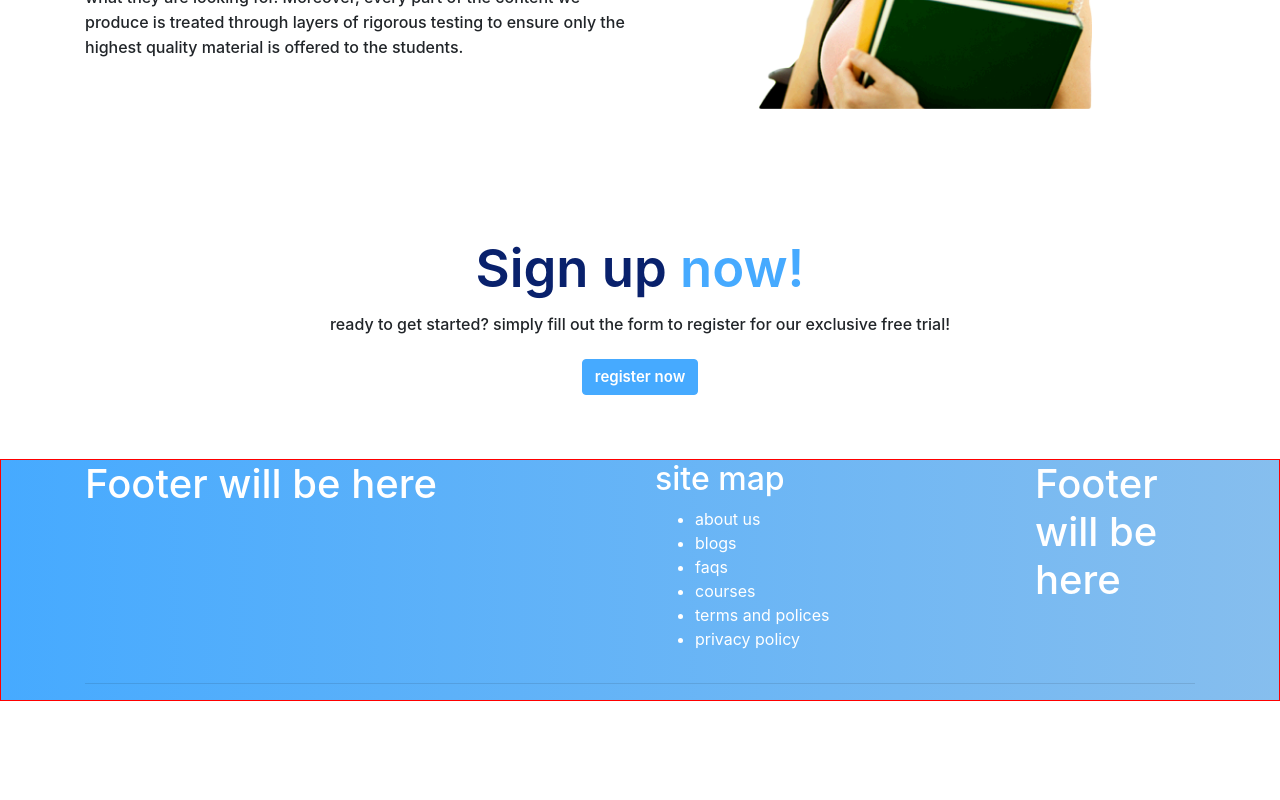
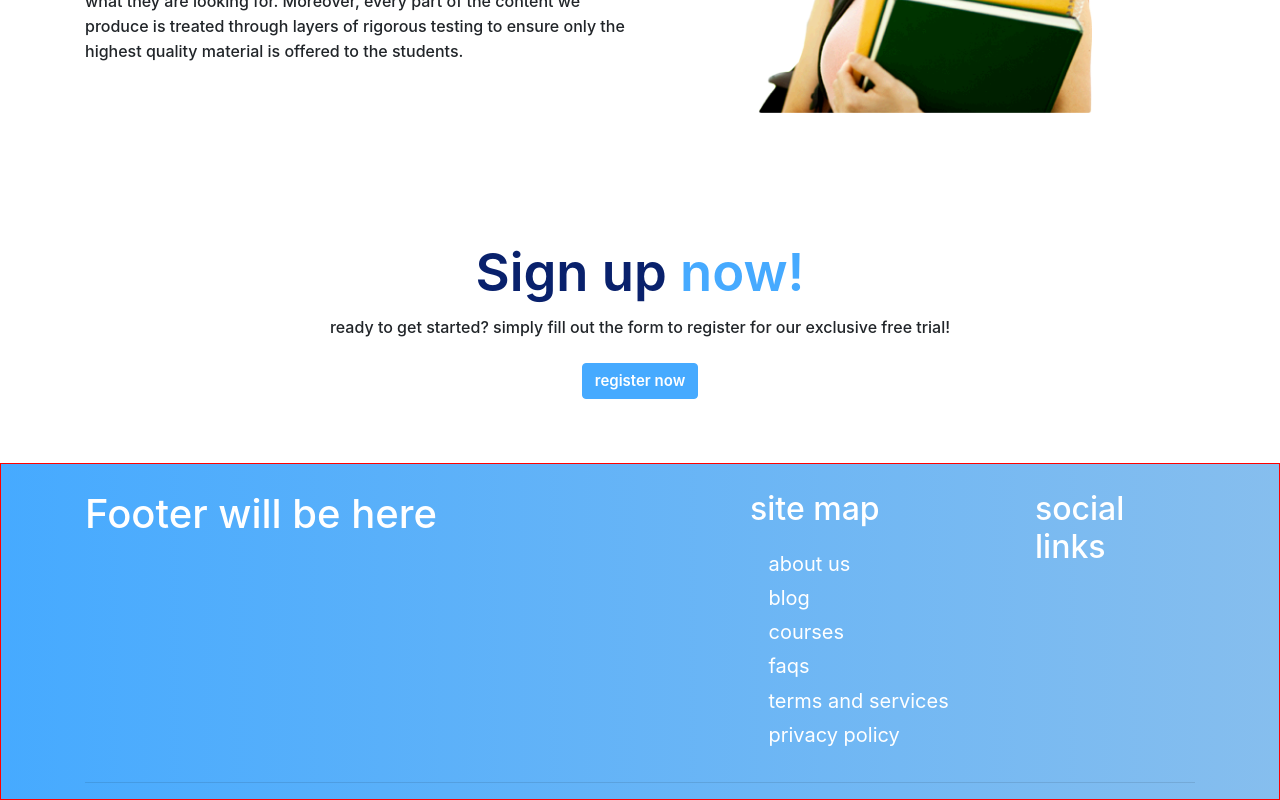
Before and after one commit to Jahanzaib5/dumb-project, a React (Create React App) app in the folder frontend/app/: page /Aboutus in a window 1280 px wide. Shown: the part 1490-2290 px from the top of the page. Before the commit the page ends 2191 px from the top, so only its background shows below. Built offline with nearby package versions, Linux system fonts and the light colour scheme; the HTML template or start-up script is replaced by a standard one.

Commit message:
adding the logo

```diff
--- a/frontend/app/src/components/Footer/Footer.js
+++ b/frontend/app/src/components/Footer/Footer.js
@@ -1,41 +1,48 @@
 import React, { Component } from "react";
 import { Container, Row, Col } from "reactstrap";
 import "./footer.css";
+import { FontAwesomeIcon } from "@fortawesome/react-fontawesome";
+import { faInstagram } from "@fortawesome/free-solid-svg-icons";
 
 export default class Footer extends Component {
   render() {
     return (
       <div className="footer">
-        <Container>
+        <Container style={{marginTop:'2%'}}>
           <Row>
-            <Col xs={12} md={6}>
+            <Col xs={12} md={7}>
               <h1>Footer will be here</h1>
             </Col>
-            <Col xs={6} md={4}>
-              <h2>site map</h2>
+            <Col xs={6} md={3}>
+              <h2 style={{marginBottom:'8%'}}>site map</h2>
               <ul>
                   <li>
-                      about us
+                      <a href="#">about us</a>
                   </li>
                   <li>
-                      blogs
+                      <a href="#">blog</a>
                   </li>
                   <li>
-                      faqs
+                      <a href="#">courses</a>
                   </li>
                   <li>
-                      courses
+                      <a href="#">faqs</a>
                   </li>
                   <li>
-                      terms and polices
+                      <a href="#">terms and services</a>
                   </li>
                   <li>
-                      privacy policy
+                      <a href="#">privacy policy</a>
                   </li>
               </ul>
             </Col>
             <Col xs={6} md={2}>
-              <h1>Footer will be here</h1>
+              <h2>social links</h2>
+              <ul>
+                  <li>
+                      <a href="#"></a>
+                  </li>
+              </ul>
             </Col>
           </Row>
           <hr />
--- a/frontend/app/src/components/Footer/footer.css
+++ b/frontend/app/src/components/Footer/footer.css
@@ -6,6 +6,22 @@
   color: #fff;
 }
 
+.footer ul{
+    text-decoration: none;
+    list-style-type: none;
+    text-align: left;
+    color: white;
+    margin-top: 5%;
+
+}
 .footer ul li{
     text-decoration: none;
+    color: white;
+    margin-left: -10%;
+    margin-top: 2%;
 }
+
+.footer ul li a{
+    color: #fff;
+    font-size: 20px;
+}
--- a/frontend/app/src/components/Navbar/Navigation.js
+++ b/frontend/app/src/components/Navbar/Navigation.js
@@ -7,6 +7,8 @@ import {
 } from "react-bootstrap";
 import { FontAwesomeIcon } from "@fortawesome/react-fontawesome";
 import { faPhone } from "@fortawesome/free-solid-svg-icons";
+import Image from "react-bootstrap/Image";
+import Logo from "./logo2.jpg";
 
 class Navigation extends Component {
   componentDidMount() {
@@ -39,7 +41,7 @@ class Navigation extends Component {
         </div>
         <div className="container">
           <Navbar expand="lg" className="hello">
-            <Navbar.Brand href="/">Logo Here</Navbar.Brand>
+            <Navbar.Brand href="/"><Image style={{marginTop:'-13%', marginBottom:'-10%'}} src={Logo} height="50" width="70" alt="Picture"/></Navbar.Brand>
             <Navbar.Toggle />
             <Navbar.Collapse>
               <Nav className="ml-auto">
```
Also changed, not shown: frontend/app/src/components/Navbar/logo.jpg (added), frontend/app/src/components/Navbar/logo2.jpg (added).
